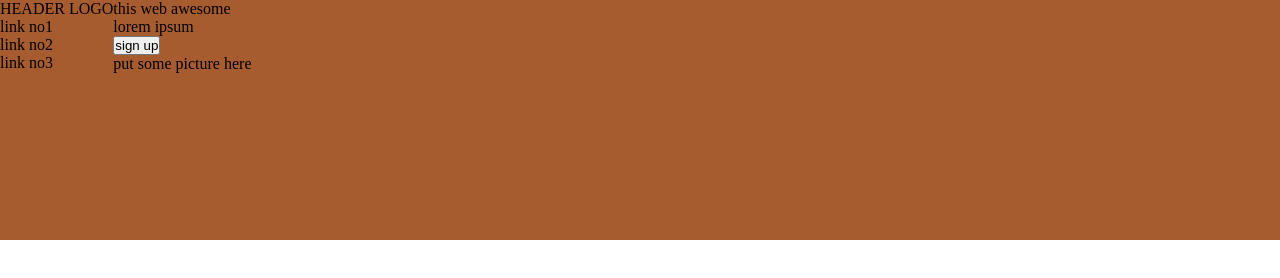
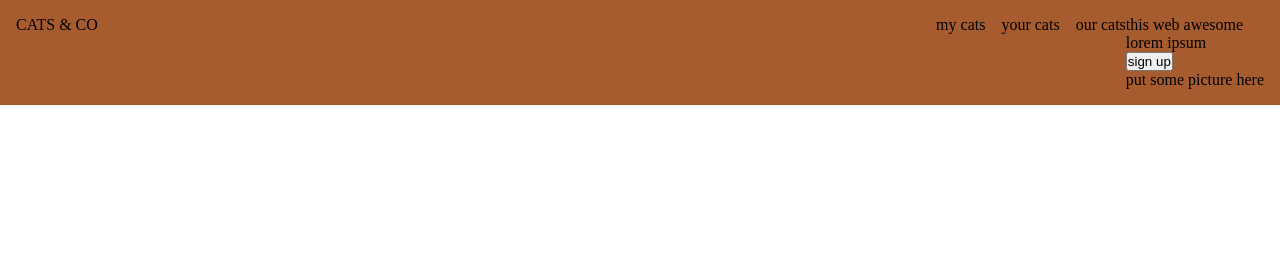
Before and after one commit to djannak/landing-page, a plain HTML site: page index.html in a window 1280 px wide. Drawn offline with Linux system fonts and the light colour scheme.

Commit message:
align items on header properly
logo + links on top fixed with the correct alignment

```diff
--- a/index.html
+++ b/index.html
@@ -12,11 +12,12 @@
     <div class="section1">
 <!-- here goes the container w header logo + three links -->
         <div class="container1">
-            <div> HEADER LOGO</div>
-            <div>link no1</div>
-            <div>link no2</div>
-            <div>link no3</div>
+            <div class="c1header"> CATS & CO</div>
+            <div class="c1right">my cats</div>
+            <div>your cats</div>
+            <div>our cats</div>
         </div>
+
 <!-- here goes the container on the right w/ info + button -->
         <div class="container2">
             <div class="container2-1">
--- a/style.css
+++ b/style.css
@@ -7,6 +7,7 @@
 body {
     display: flex;
     flex: 1;
+    flex-direction: column;
     /*possibly add here flex-dir: column? dunno but saving it in case i forget*/
 }
 
@@ -16,4 +17,15 @@ body {
     height: 30vh;
     display: flex;
     flex: 1;
+    padding: 16px;
 }
+
+.container1 {
+    display: flex;
+    flex: 1;
+    gap: 16px;
+}
+
+.c1right {
+    margin-left: auto;
+}
```
